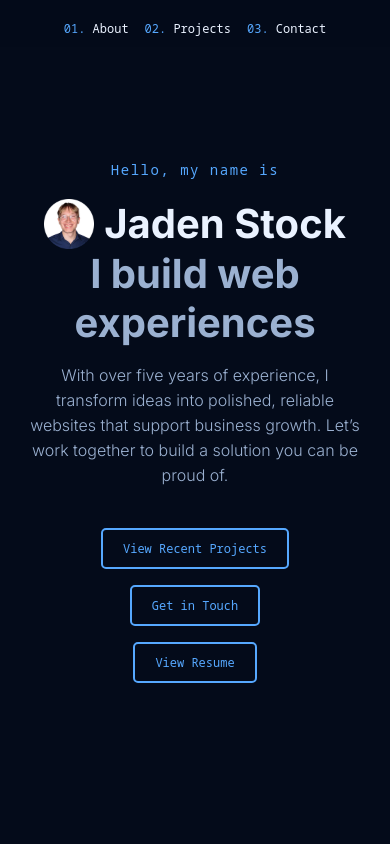
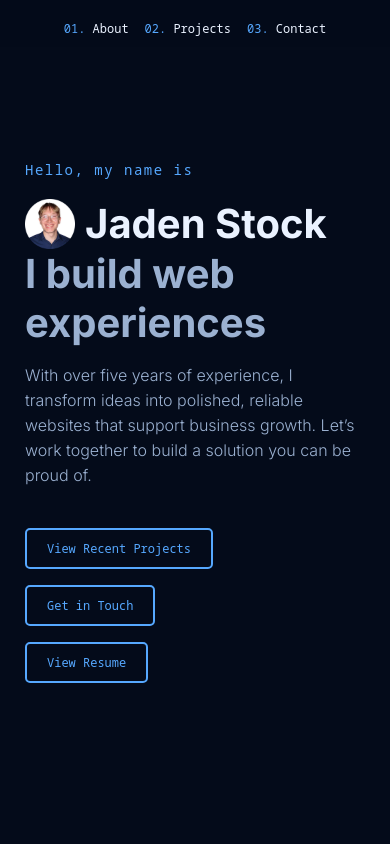
Before and after one commit to jadenstockk/portfolio-website, a Next.js app: page / in a window 390 px wide. Shown: the top 844 px of the page. Built offline with nearby package versions, Linux system fonts and the light colour scheme.

Commit message:
revert: hero mobile centering layout

```diff
--- a/src/app/index.css
+++ b/src/app/index.css
@@ -175,23 +175,8 @@
 }
 
 @media screen and (max-width: 750px) {
-  #hero .wrapper {
-    align-items: center;
-    text-align: center;
-  }
-
-  #hero .description-1 {
-    margin-inline: auto;
-  }
-
-  .face-name {
-    justify-content: center;
-  }
-
   .hero-buttons {
     flex-direction: column;
-    width: 100%;
-    align-items: center;
   }
 
   .projects-container {
```
